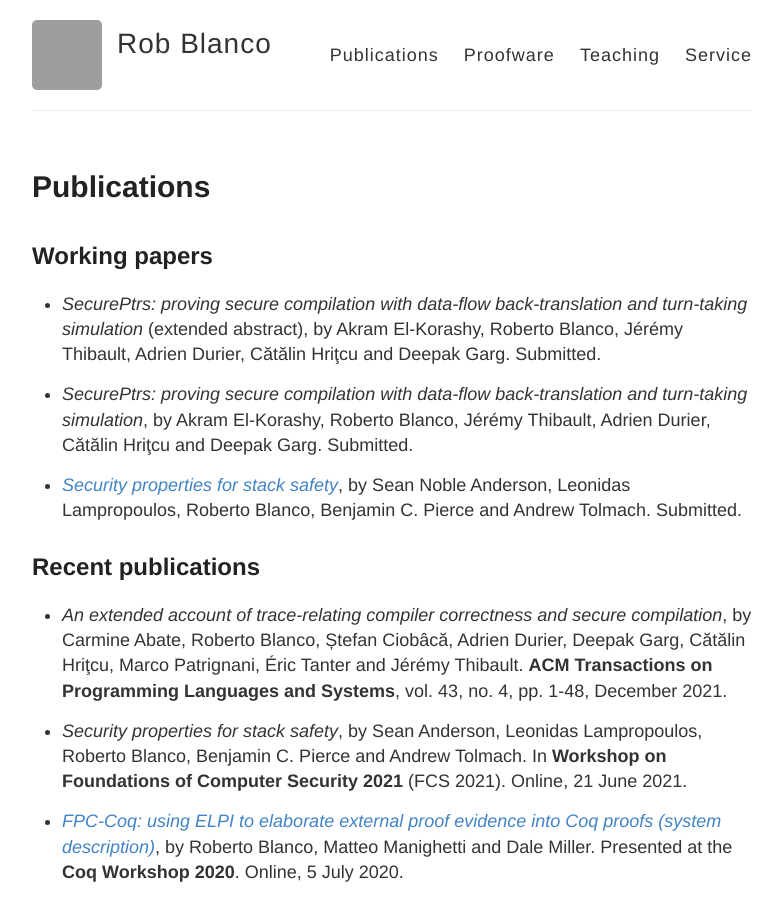
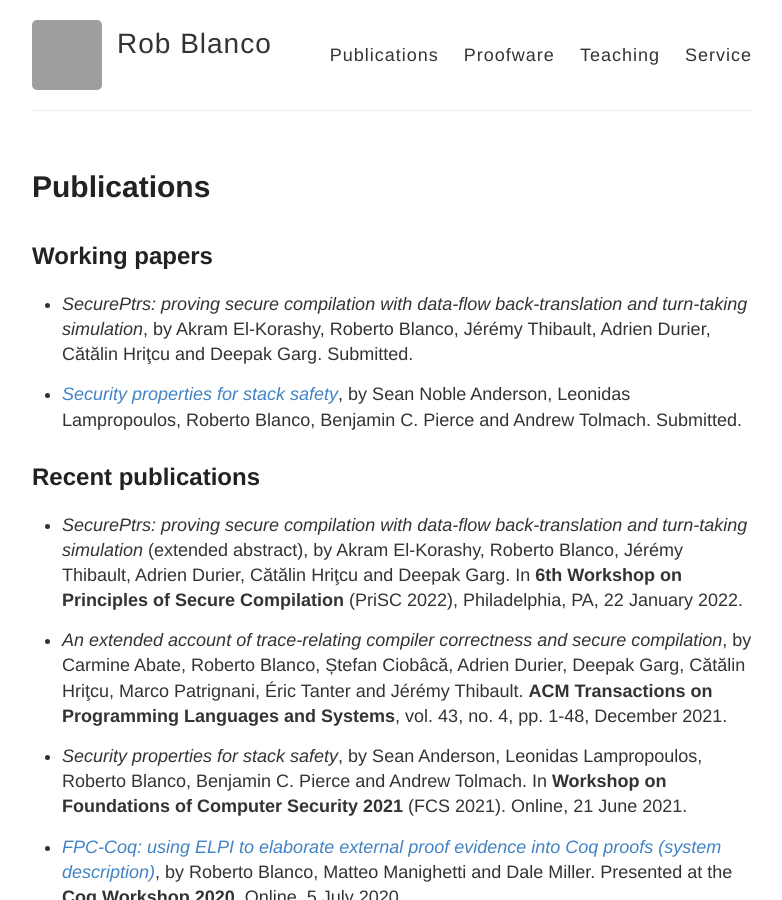
Before and after one commit to robblanco/robblanco.github.io, a Jekyll site: the page built from publications.md, in a window 1280 px wide and 900 px high. Shown: the whole window, without its empty margins (248-1030 px from the left). Built offline with Jekyll 4.4.1, drawn with Linux system fonts in a browser that asks for light colours; grey boxes are pictures that could not be loaded.

Commit message:
PriSC 2022

```diff
--- a/publications.md
+++ b/publications.md
@@ -5,11 +5,6 @@ permalink: /publications/
 ---
 
 ## Working papers
-
-* *SecurePtrs: proving secure compilation with data-flow back-translation and
-  turn-taking simulation* (extended abstract), by Akram El-Korashy, Roberto
-  Blanco, Jérémy Thibault, Adrien Durier, Cătălin Hriţcu and Deepak Garg.
-  Submitted.
 
 * *SecurePtrs: proving secure compilation with data-flow back-translation and
   turn-taking simulation*, by Akram El-Korashy, Roberto Blanco, Jérémy Thibault,
@@ -20,6 +15,12 @@ permalink: /publications/
   Pierce and Andrew Tolmach. Submitted.
 
 ## Recent publications
+
+* *SecurePtrs: proving secure compilation with data-flow back-translation and
+  turn-taking simulation* (extended abstract), by Akram El-Korashy, Roberto
+  Blanco, Jérémy Thibault, Adrien Durier, Cătălin Hriţcu and Deepak Garg. In
+  **6th Workshop on Principles of Secure Compilation** (PriSC 2022),
+  Philadelphia, PA, 22 January 2022.
 
 * *An extended account of trace-relating compiler correctness and secure
   compilation*, by Carmine Abate, Roberto Blanco, Ștefan Ciobâcă, Adrien
```
